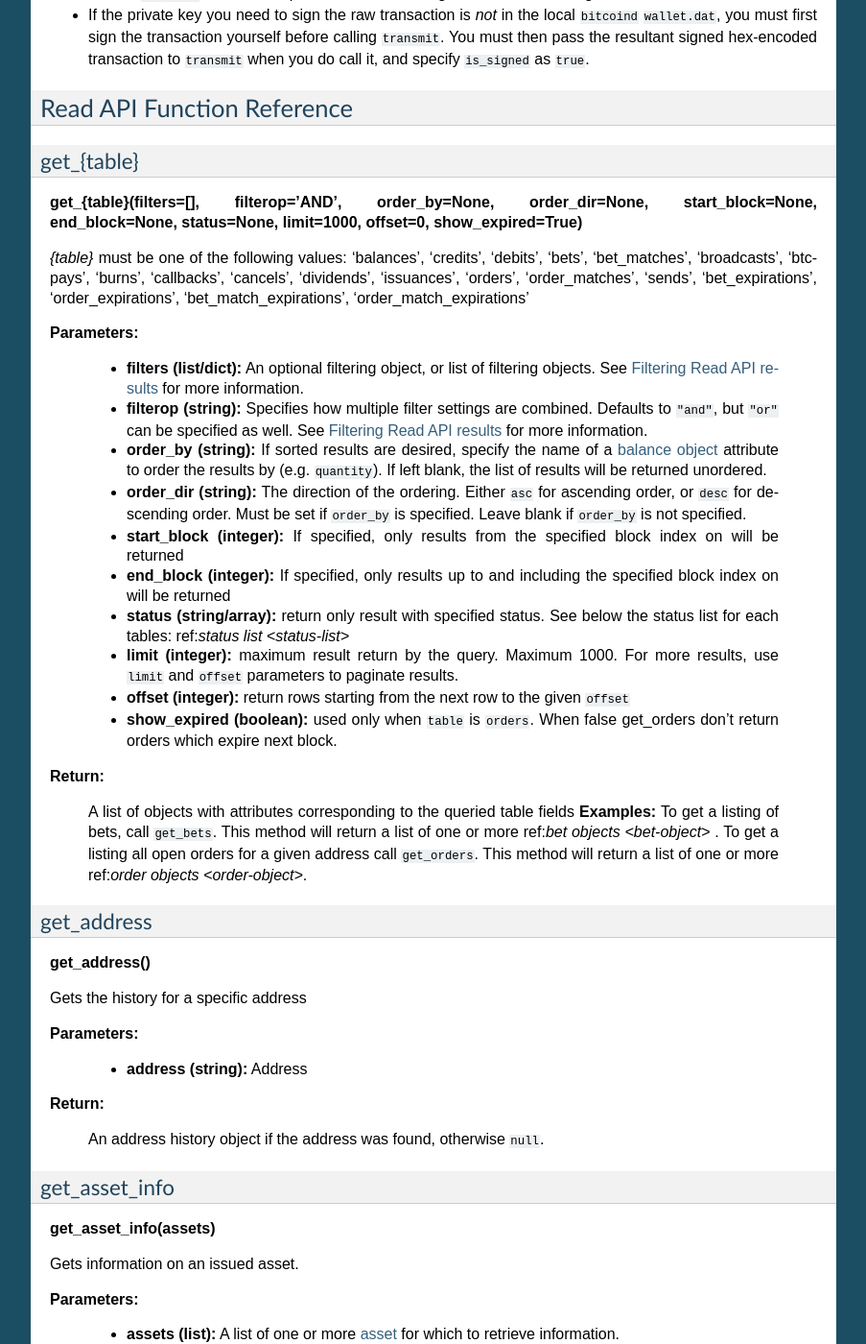
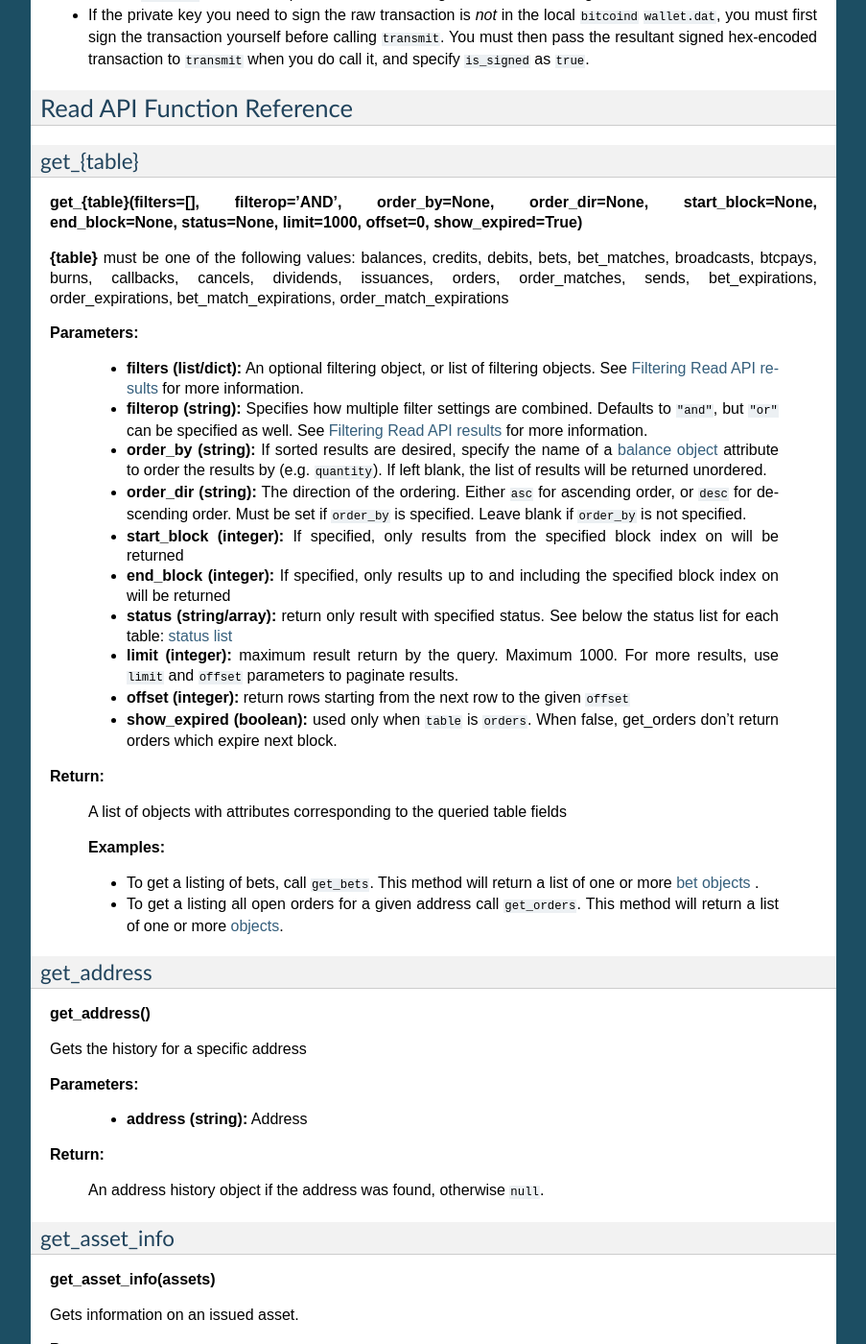
Before and after one commit to CounterpartyXCP/counterparty-core, a Sphinx documentation site: the page built from docs/API.rst, in a window 1280 px wide and 1400 px high, scrolled down 3534 px. Shown: the whole window at 96% size, without its empty margins (198-1101 px from the left). Built offline with Sphinx 7.4.7, drawn with Linux system fonts in a browser that asks for light colours.

```diff
--- a/docs/API.rst
+++ b/docs/API.rst
@@ -223,10 +223,10 @@ get_{table}
 ^^^^^^^^^^^^^^
 **get_{table}(filters=[], filterop='AND', order_by=None, order_dir=None, start_block=None, end_block=None, status=None, limit=1000, offset=0, show_expired=True)**
 
-*{table}* must be one of the following values:
-'balances', 'credits', 'debits', 'bets', 'bet_matches', 'broadcasts', 'btcpays', 'burns',
-'callbacks', 'cancels', 'dividends', 'issuances', 'orders', 'order_matches', 'sends',
-'bet_expirations', 'order_expirations', 'bet_match_expirations', 'order_match_expirations'
+**{table}** must be one of the following values:
+balances, credits, debits, bets, bet_matches, broadcasts, btcpays, burns,
+callbacks, cancels, dividends, issuances, orders, order_matches, sends,
+bet_expirations, order_expirations, bet_match_expirations, order_match_expirations
 
 **Parameters:**
 
@@ -236,17 +236,19 @@ get_{table}
   * **order_dir (string):** The direction of the ordering. Either ``asc`` for ascending order, or ``desc`` for descending order. Must be set if ``order_by`` is specified. Leave blank if ``order_by`` is not specified.
   * **start_block (integer):** If specified, only results from the specified block index on will be returned
   * **end_block (integer):** If specified, only results up to and including the specified block index on will be returned
-  * **status (string/array):** return only result with specified status. See below the status list for each tables: ref:`status list <status-list>`
+  * **status (string/array):** return only result with specified status. See below the status list for each table: :ref:`status list <status-list>`
   * **limit (integer):** maximum result return by the query. Maximum 1000. For more results, use ``limit`` and ``offset`` parameters to paginate results.
   * **offset (integer):** return rows starting from the next row to the given ``offset``
-  * **show_expired (boolean):** used only when ``table`` is ``orders``. When false get_orders don't return orders which expire next block.
+  * **show_expired (boolean):** used only when ``table`` is ``orders``. When false, get_orders don't return orders which expire next block.
 
 **Return:**
 
   A list of objects with attributes corresponding to the queried table fields
+
   **Examples:**
-  To get a listing of bets, call ``get_bets``. This method will return a list of one or more ref:`bet objects <bet-object>` .
-  To get a listing all open orders for a given address call ``get_orders``. This method will return a list of one or more ref:`order objects <order-object>`.
+
+  * To get a listing of bets, call ``get_bets``. This method will return a list of one or more :ref:`bet objects <bet-object>` .
+  * To get a listing all open orders for a given address call ``get_orders``. This method will return a list of one or more :ref:`objects <order-object>`.
 
 .. _get_address:
 
```
